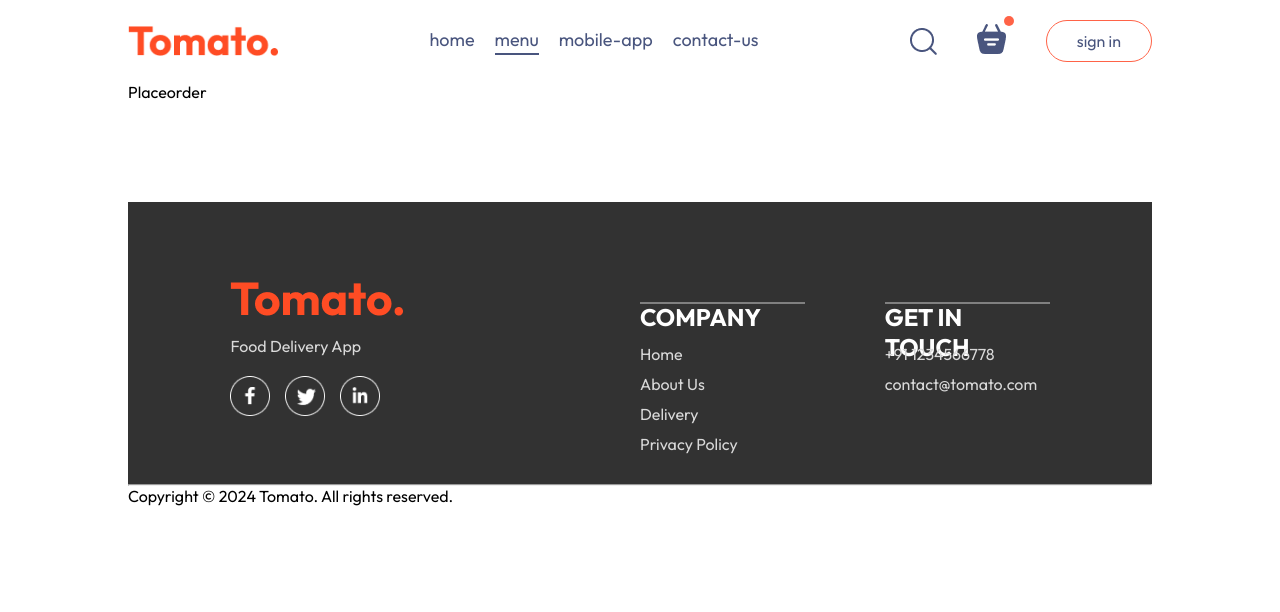
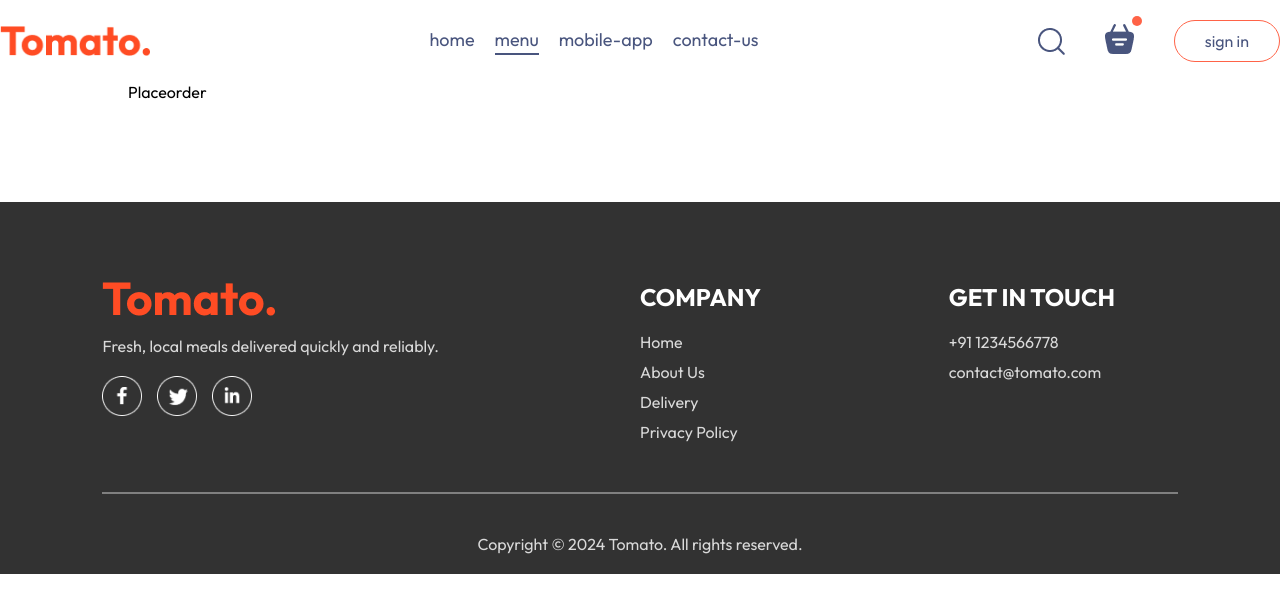
Before and after one commit to vivek55933/Foodapp, a React (Vite) app: page /placeorder in a window 1280 px wide. Shown: the top 612 px of the page. Built offline with nearby package versions, Linux system fonts and the light colour scheme.

Commit message:
Your commit message

```diff
--- a/src/App.jsx
+++ b/src/App.jsx
@@ -9,17 +9,17 @@ import Footer from './components/Footer/Footer'
 
 const App = () => {
   return (
-    <div className='app'>
       <>
         <Navbar />
+         <div className='app'>
         <Routes>
           <Route path='/' element={<Home />} />
           <Route path='/cart' element={<Cart />} />
           <Route path='/placeorder' element={<Placeorder />} />
         </Routes>
+        </div>
         <Footer />
       </>
-    </div>
   )
 }
 
--- a/src/components/Footer/Footer.css
+++ b/src/components/Footer/Footer.css
@@ -34,12 +34,20 @@
 .footer-social-icons img{
     width: 40px;
     margin-right: 15px;
+    transition: transform 150ms ease, filter 200ms ease, opacity 200ms ease;
 }
 
-.footer h2{
+.footer hr{
     width: 100%;
     height: 2px;
     margin: 20px 0px;
     background-color: gray;
     border: none;
 }
+
+.footer-social-icons img:hover{
+    transform: scale(1.1);
+    cursor: pointer;
+    filter: invert(39%) sepia(88%) saturate(1363%) hue-rotate(-12deg) brightness(96%) contrast(101%);
+    opacity: 0.95;
+}
--- a/src/components/Footer/Footer.jsx
+++ b/src/components/Footer/Footer.jsx
@@ -4,16 +4,15 @@ import { assets } from '../../assets/assets'
 
 const Footer = () => {
     return (
-        <>
             <div className='footer' id='footer'>
                 <div className='footer-content'>
                     <div className='footer-content-left'>
                         <img src={assets.logo} alt='' />
-                        <p>Food Delivery App</p>
+                        <p>Fresh, local meals delivered quickly and reliably.</p>
                         <div className='footer-social-icons'>
-                            <img src={assets.facebook_icon} alt=''/>
-                            <img src={assets.twitter_icon} alt=''/>
-                            <img src={assets.linkedin_icon} alt=''/>
+                            <img src={assets.facebook_icon} alt='' />
+                            <img src={assets.twitter_icon} alt='' />
+                            <img src={assets.linkedin_icon} alt='' />
                         </div>
                     </div>
                     <div className='footer-content-center'>
@@ -33,10 +32,9 @@ const Footer = () => {
                         </ul>
                     </div>
                 </div>
-            </div>
-            <hr/>
+            <hr />
             <p className='footer-copyright'> Copyright © 2024 Tomato. All rights reserved.</p>
-        </>
+        </div>
     )
 }
 
```
